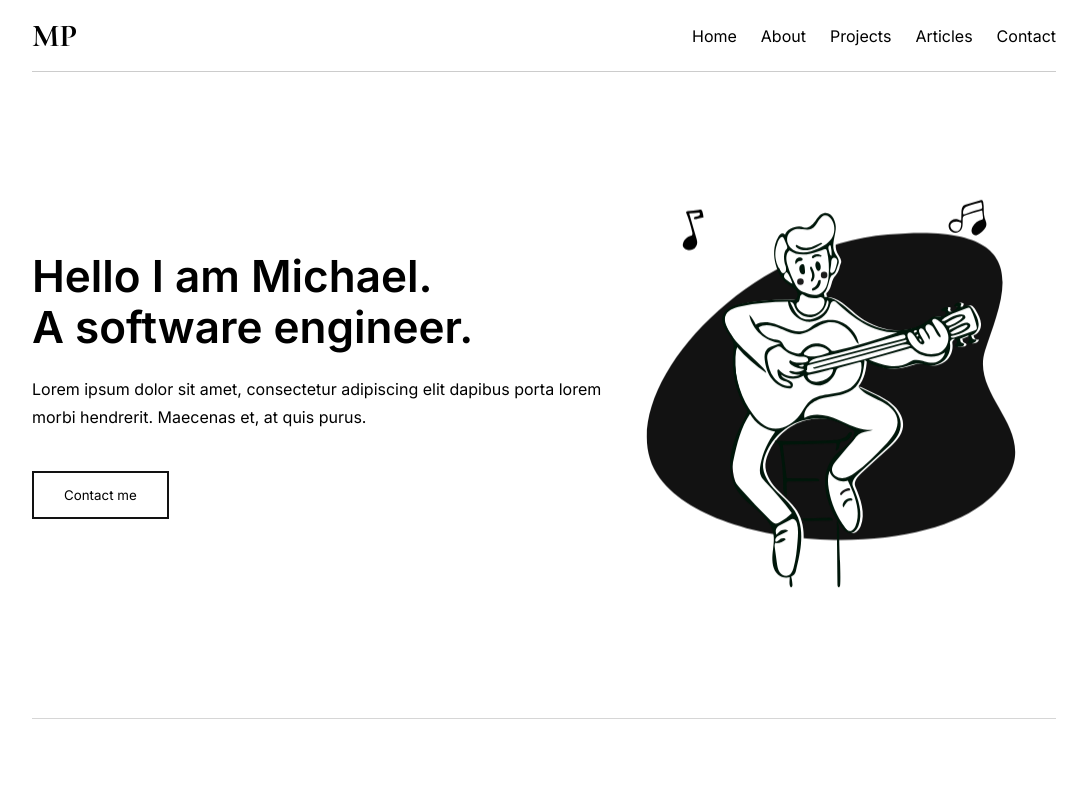
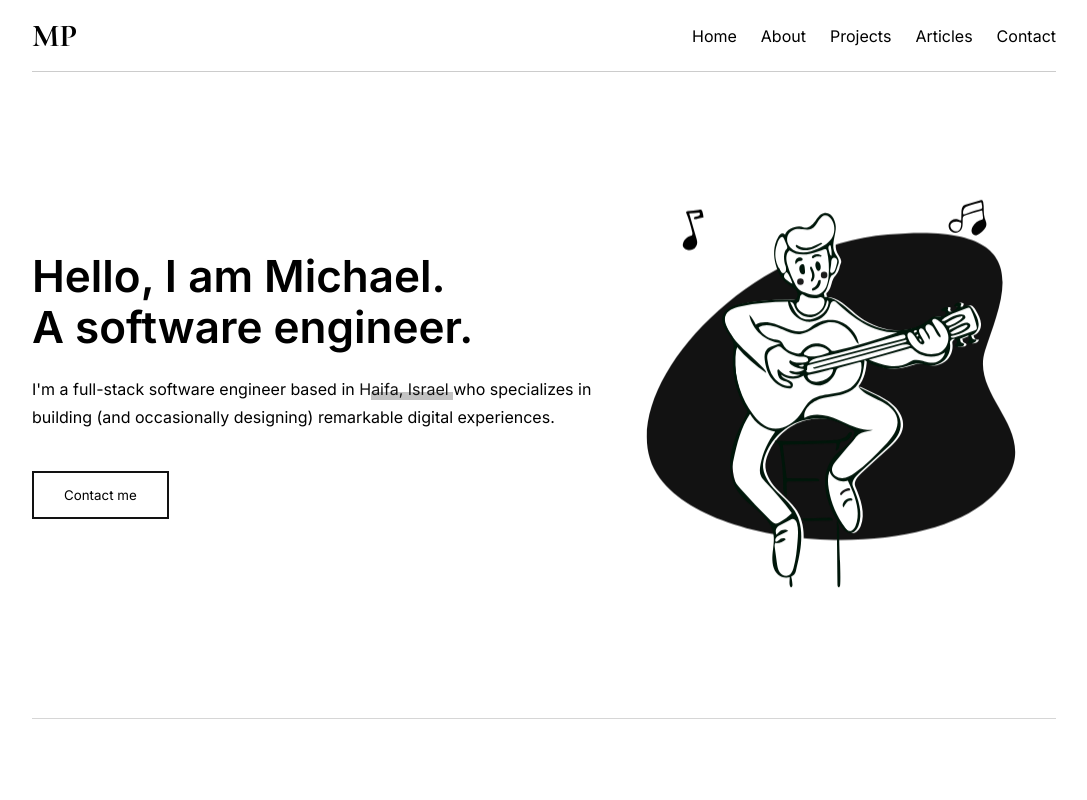
Before and after one commit to michaelparkadze/v1, a Next.js app: page / in a window 1280 px wide. Shown: the top 800 px of the page, without its empty margins (96-1183 px from the left). Built offline with nearby package versions, Linux system fonts and the light colour scheme.

Commit message:
[Update] Welcome description data and cool link effect

```diff
--- a/pages/index.jsx
+++ b/pages/index.jsx
@@ -111,7 +111,7 @@ export default function Home(props) {
                   delay: 0.45,
                 }}
               >
-                Hello I am Michael. <br /> A software engineer.
+                Hello, I am Michael. <br /> A software engineer.
               </motion.h1>
               <motion.p
                 animate={welcomeAnimation}
@@ -123,8 +123,16 @@ export default function Home(props) {
                   delay: 0.6,
                 }}
               >
-                Lorem ipsum dolor sit amet, consectetur adipiscing elit dapibus
-                porta lorem morbi hendrerit. Maecenas et, at quis purus.
+                I'm a full-stack software engineer based in{" "}
+                <a
+                  href="https://www.google.com/maps/search/hafia"
+                  target="_blank"
+                  rel="noreferrer noopener"
+                >
+                  Haifa, Israel
+                </a>{" "}
+                who specializes in building (and occasionally designing)
+                remarkable digital experiences.
               </motion.p>
               <motion.div
                 animate={welcomeAnimation}
--- a/styles/home.module.scss
+++ b/styles/home.module.scss
@@ -12,6 +12,34 @@
       > p {
         margin-bottom: 40px;
         line-height: 1.7;
+        > a {
+          position: relative;
+          overflow: hidden;
+          text-decoration: none;
+          color: #121212;
+          &:hover {
+            color: rgb(235, 235, 235);
+            transition: 0.35s cubic-bezier(0.25, 0.1, 0, 1);
+          }
+          &::after {
+            content: "";
+            background: rgba(#121212, 0.25);
+            position: absolute;
+            left: 12px;
+            bottom: -1px;
+            width: calc(100% - 8px);
+            height: calc(100% - 12px);
+            z-index: -1;
+            transition: 0.35s cubic-bezier(0.25, 0.1, 0, 2.05);
+          }
+          &:hover:after {
+            left: 0;
+            bottom: 0px;
+            width: 100%;
+            height: 100%;
+            background: rgba(#121212, 0.95);
+          }
+        }
       }
       > button {
         margin-bottom: 40px;
```
